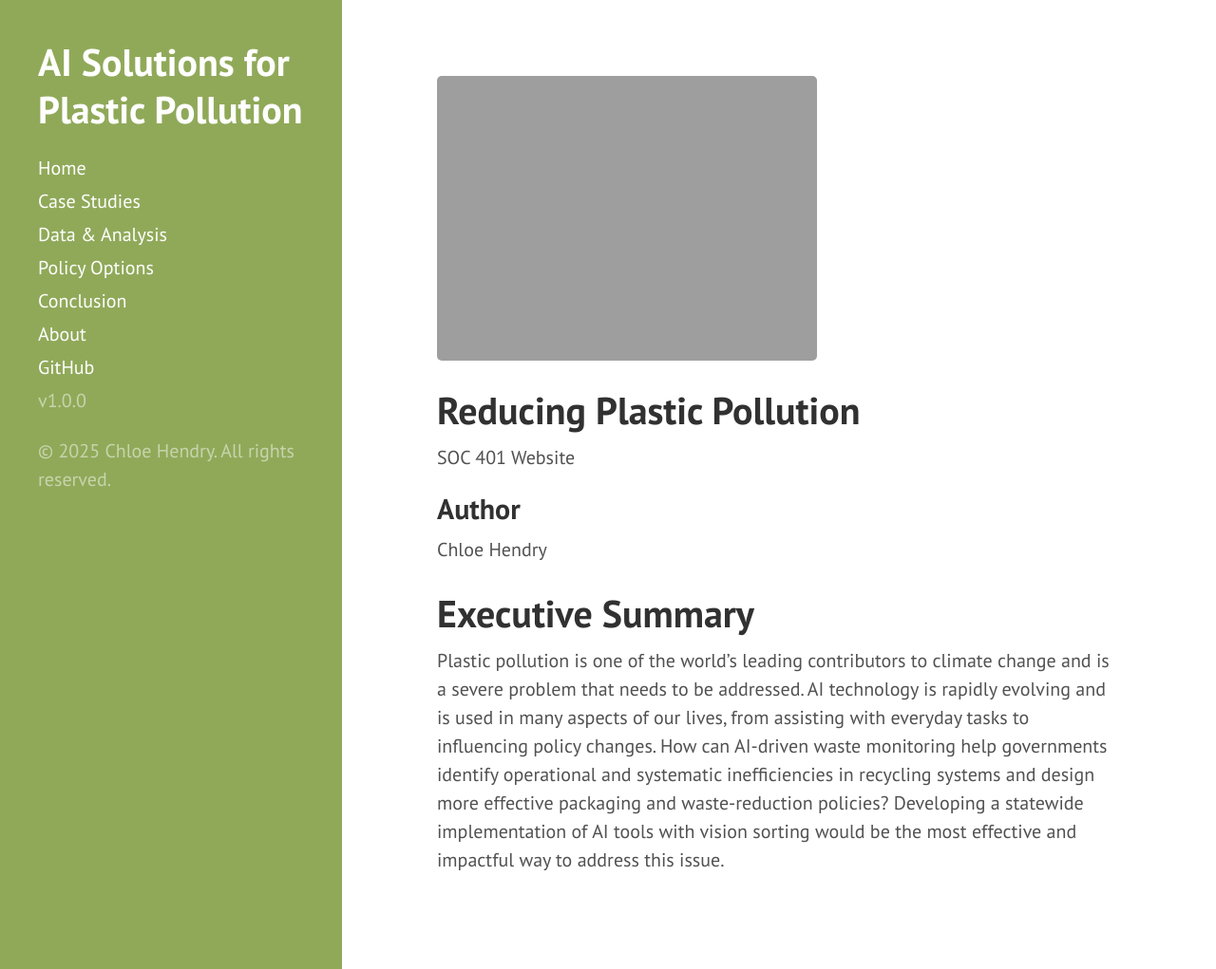
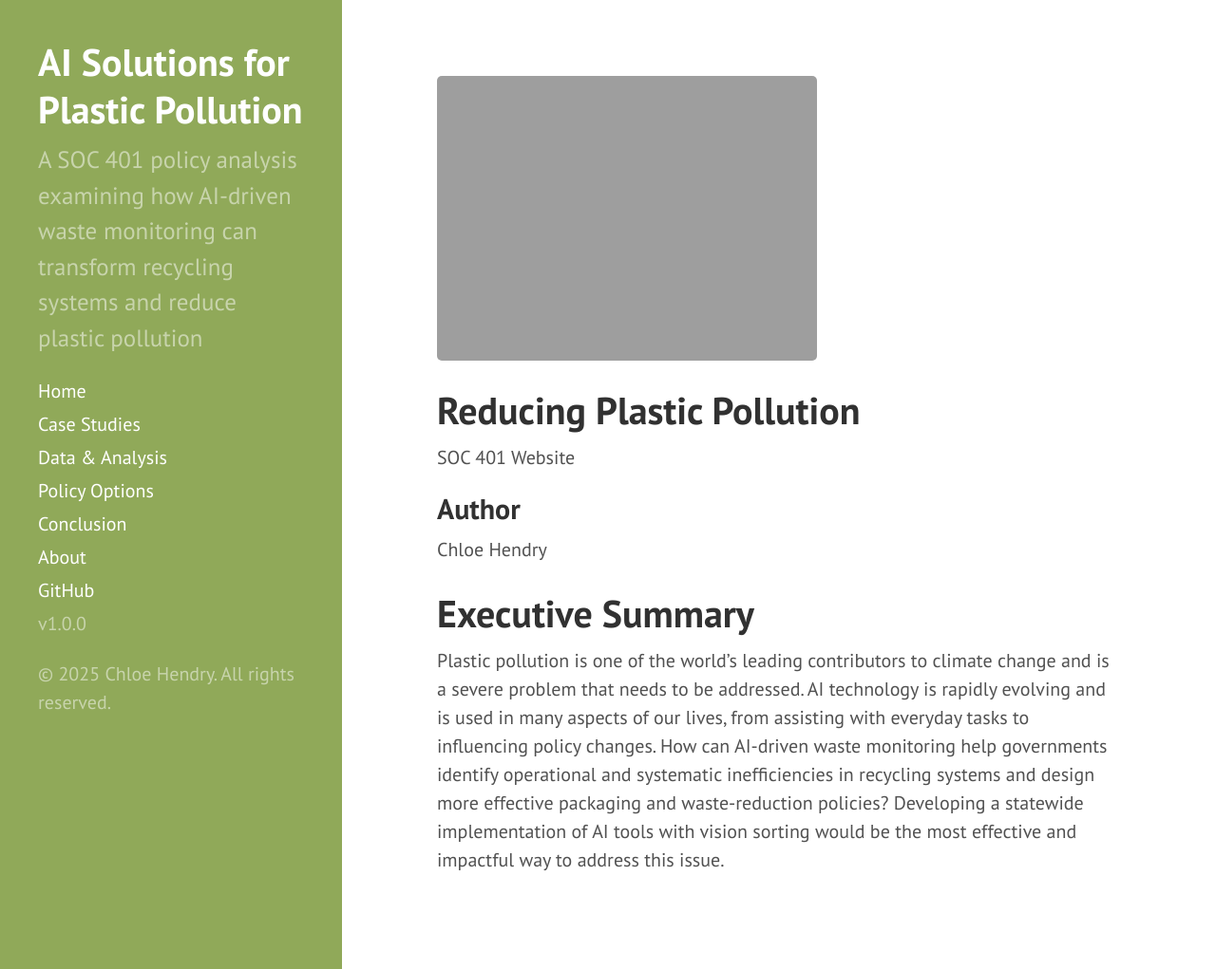
Before and after one commit to chendry6-blip/SOC401Website, a Jekyll site: the page built from index.md, in a window 1280 px wide and 1021 px high. Shown: the whole window at 95% size. Built offline with Jekyll 4.4.1, drawn with Linux system fonts in a browser that asks for light colours; the list of posts is cut into pages by our own code.

Commit message:
Update _config.yml

```diff
--- a/_config.yml
+++ b/_config.yml
@@ -5,9 +5,9 @@ permalink:        pretty
 # Setup
 title:            AI Solutions for Plastic Pollution
 tagline:          'Reducing Waste Through Technology'
+description:      'A SOC 401 policy analysis examining how AI-driven waste monitoring can transform recycling systems and reduce plastic pollution'
 url:              "https://chendry6-blip.github.io"
 baseurl:          "/SOC401Website/"
-paginate:         5
 
 # Custom vars
 version:          1.0.0
```
